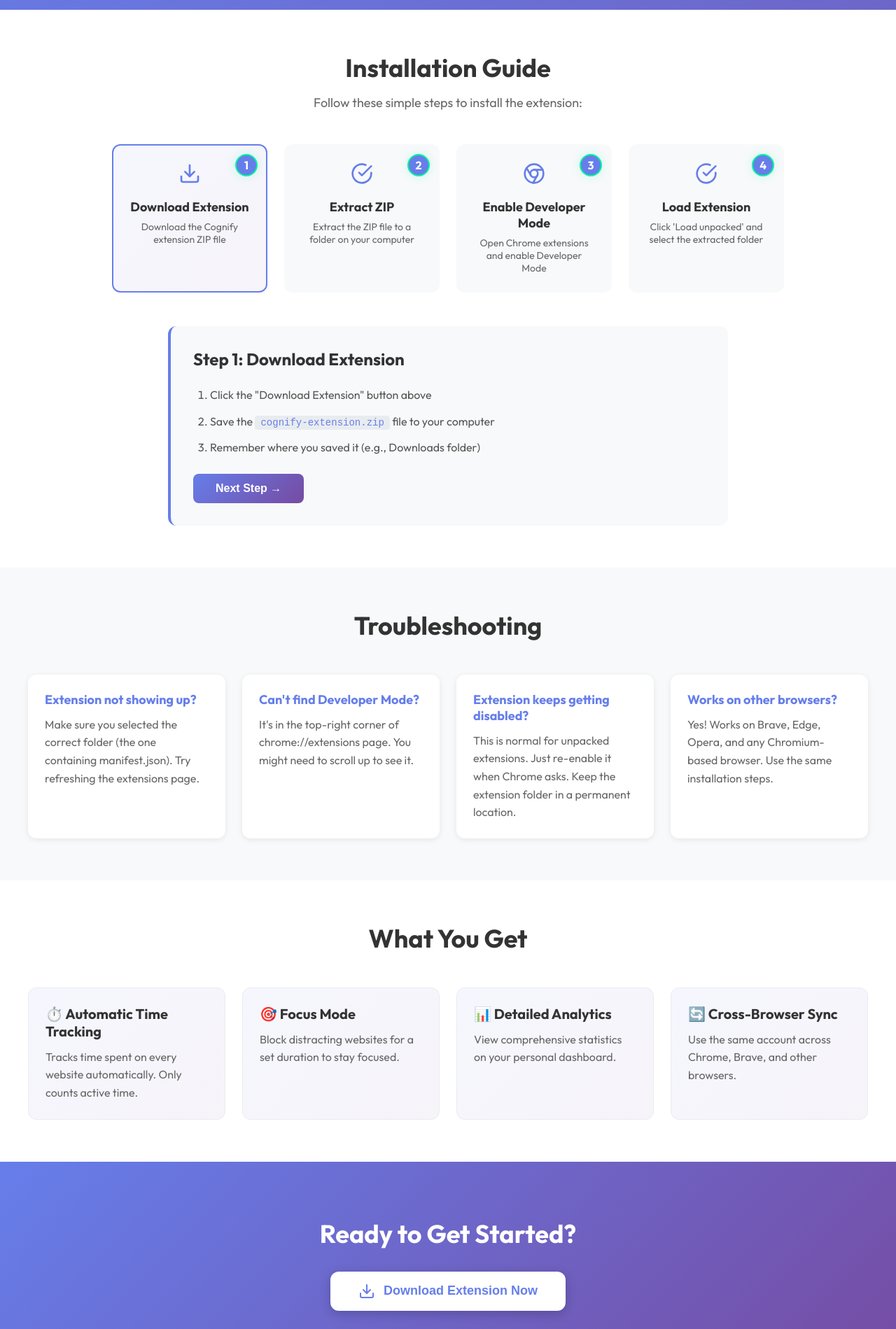
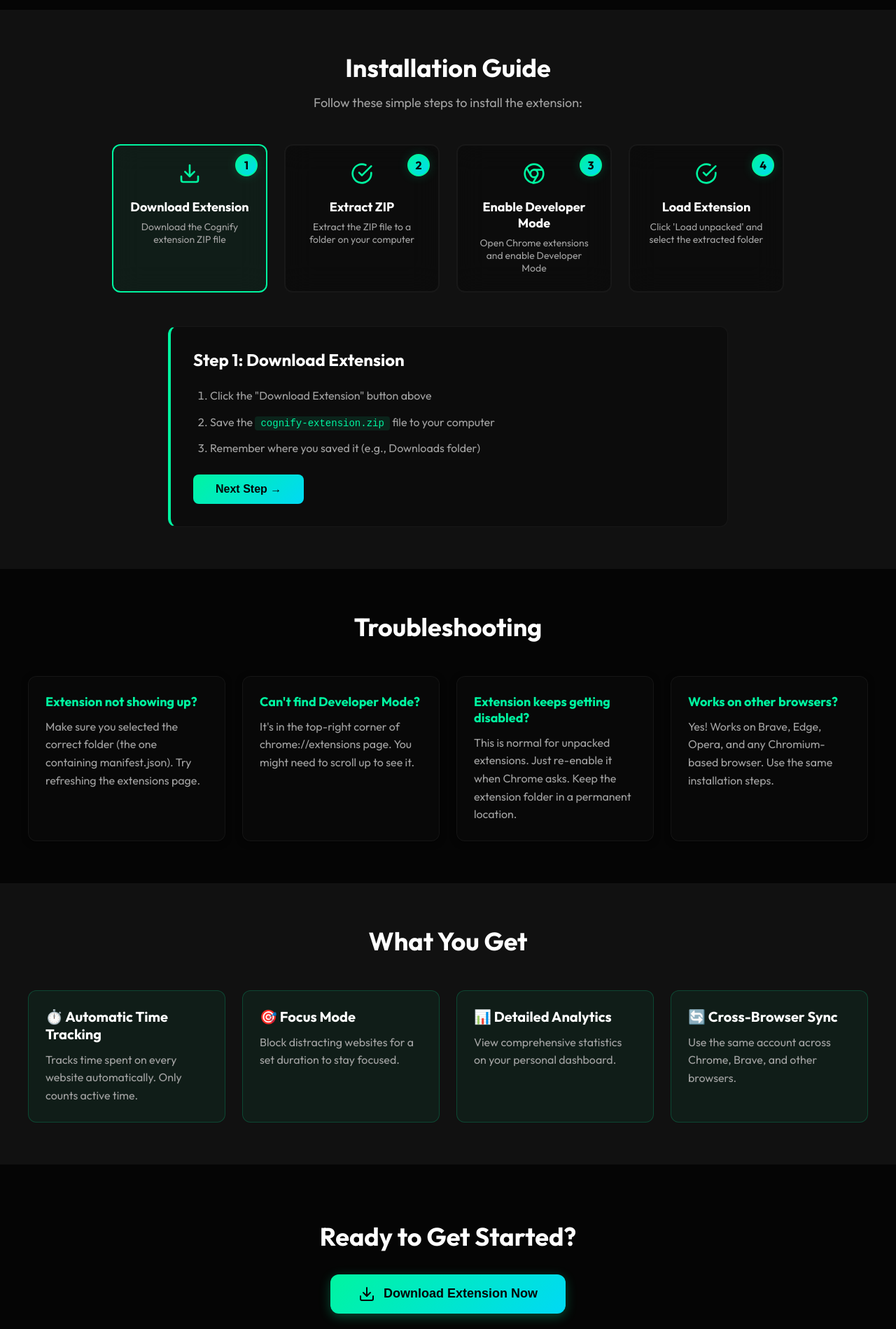
Before and after one commit to Naik-Vedant1234/Cognify, a React (Vite) app in the folder frontend/: page /extension in a window 1280 px wide. Shown: the part 420-2319 px from the top of the page at 70% size. Built offline with nearby package versions, Linux system fonts and the light colour scheme; no server answers; the HTML template or start-up script is replaced by a standard one.

Commit message:
applied global theme to focus mode and extension download pages

```diff
--- a/frontend/src/components/ExtensionDownload.css
+++ b/frontend/src/components/ExtensionDownload.css
@@ -1,12 +1,12 @@
 .extension-download-page {
     min-height: 100vh;
-    background: linear-gradient(135deg, #667eea 0%, #764ba2 100%);
+    background: var(--bg-primary);
 }
 
 .download-hero {
     padding: 80px 20px;
     text-align: center;
-    color: white;
+    color: var(--text-primary);
 }
 
 .hero-content {
@@ -16,7 +16,7 @@
 
 .hero-icon {
     margin-bottom: 20px;
-    filter: drop-shadow(0 4px 8px rgba(0,0,0,0.2));
+    filter: drop-shadow(0 4px 8px rgba(0,245,160,0.2));
 }
 
 .download-hero h1 {
@@ -29,6 +29,7 @@
     font-size: 20px;
     margin-bottom: 32px;
     opacity: 0.95;
+    color: var(--text-secondary);
 }
 
 .download-btn-large {
@@ -38,28 +39,29 @@
     padding: 16px 40px;
     font-size: 18px;
     font-weight: 600;
-    background: white;
-    color: #667eea;
+    background: var(--accent-gradient);
+    color: #050505;
     border: none;
     border-radius: 12px;
     cursor: pointer;
     transition: all 0.3s ease;
-    box-shadow: 0 4px 16px rgba(0,0,0,0.2);
+    box-shadow: 0 4px 16px rgba(0,245,160,0.3);
 }
 
 .download-btn-large:hover {
     transform: translateY(-2px);
-    box-shadow: 0 6px 24px rgba(0,0,0,0.3);
+    box-shadow: 0 6px 24px rgba(0,245,160,0.5);
+    filter: brightness(1.1);
 }
 
 .download-note {
     margin-top: 16px;
     font-size: 14px;
-    opacity: 0.9;
+    color: var(--text-secondary);
 }
 
 .installation-guide {
-    background: white;
+    background: var(--bg-secondary);
     padding: 60px 20px;
 }
 
@@ -67,13 +69,13 @@
     text-align: center;
     font-size: 36px;
     margin-bottom: 16px;
-    color: #333;
+    color: var(--text-primary);
 }
 
 .guide-intro {
     text-align: center;
     font-size: 18px;
-    color: #666;
+    color: var(--text-secondary);
     margin-bottom: 48px;
 }
 
@@ -87,24 +89,26 @@
 }
 
 .step-card {
-    background: #f8f9fa;
+    background: var(--bg-glass);
     padding: 24px;
     border-radius: 12px;
     text-align: center;
     cursor: pointer;
     transition: all 0.3s ease;
-    border: 2px solid transparent;
+    border: 2px solid var(--glass-border);
     position: relative;
+    backdrop-filter: blur(20px);
 }
 
 .step-card:hover {
     transform: translateY(-4px);
-    box-shadow: 0 8px 24px rgba(102, 126, 234, 0.15);
+    box-shadow: 0 8px 24px rgba(0, 245, 160, 0.15);
+    border-color: rgba(0, 245, 160, 0.3);
 }
 
 .step-card.active {
-    border-color: #667eea;
-    background: linear-gradient(135deg, #667eea10, #764ba210);
+    border-color: var(--accent-color);
+    background: rgba(0, 245, 160, 0.05);
 }
 
 .step-number {
@@ -113,8 +117,8 @@
     right: 12px;
     width: 32px;
     height: 32px;
-    background: #667eea;
-    color: white;
+    background: var(--accent-gradient);
+    color: #050505;
     border-radius: 50%;
     display: flex;
     align-items: center;
@@ -124,19 +128,19 @@
 }
 
 .step-icon {
-    color: #667eea;
+    color: var(--accent-color);
     margin-bottom: 16px;
 }
 
 .step-card h3 {
     font-size: 18px;
     margin: 0 0 8px 0;
-    color: #333;
+    color: var(--text-primary);
 }
 
 .step-card p {
     font-size: 14px;
-    color: #666;
+    color: var(--text-secondary);
     margin: 0;
 }
 
@@ -144,15 +148,17 @@
     max-width: 800px;
     margin: 0 auto;
     padding: 32px;
-    background: #f8f9fa;
+    background: var(--bg-glass);
     border-radius: 12px;
-    border-left: 4px solid #667eea;
+    border-left: 4px solid var(--accent-color);
+    border: 1px solid var(--glass-border);
+    border-left: 4px solid var(--accent-color);
 }
 
 .instruction-content h3 {
     font-size: 24px;
     margin: 0 0 24px 0;
-    color: #333;
+    color: var(--text-primary);
 }
 
 .instruction-content ol {
@@ -164,23 +170,23 @@
     margin-bottom: 12px;
     font-size: 16px;
     line-height: 1.6;
-    color: #555;
+    color: var(--text-secondary);
 }
 
 .instruction-content code {
-    background: #e9ecef;
+    background: rgba(0, 245, 160, 0.1);
     padding: 2px 8px;
     border-radius: 4px;
     font-family: 'Courier New', monospace;
     font-size: 14px;
-    color: #667eea;
+    color: var(--accent-color);
 }
 
 .tip-box {
     display: flex;
     gap: 12px;
     padding: 16px;
-    background: #fff3cd;
+    background: rgba(255, 193, 7, 0.1);
     border-left: 4px solid #ffc107;
     border-radius: 8px;
     margin: 24px 0;
@@ -188,14 +194,14 @@
 
 .tip-box p {
     margin: 0;
-    color: #856404;
+    color: #ffc107;
 }
 
 .success-box {
     display: flex;
     gap: 16px;
     padding: 20px;
-    background: #d4edda;
+    background: rgba(40, 167, 69, 0.1);
     border-left: 4px solid #28a745;
     border-radius: 8px;
     margin: 24px 0;
@@ -203,18 +209,18 @@
 
 .success-box h4 {
     margin: 0 0 8px 0;
-    color: #155724;
+    color: #28a745;
 }
 
 .success-box p {
     margin: 0;
-    color: #155724;
+    color: #28a745;
 }
 
 .screenshot-placeholder {
     padding: 32px;
-    background: white;
-    border: 2px dashed #dee2e6;
+    background: var(--bg-primary);
+    border: 2px dashed var(--border-color);
     border-radius: 8px;
     text-align: center;
     margin: 24px 0;
@@ -222,14 +228,14 @@
 
 .screenshot-placeholder p {
     margin: 0;
-    color: #666;
+    color: var(--text-secondary);
     font-size: 16px;
 }
 
 .next-btn {
     padding: 12px 32px;
-    background: linear-gradient(135deg, #667eea 0%, #764ba2 100%);
-    color: white;
+    background: var(--accent-gradient);
+    color: #050505;
     border: none;
     border-radius: 8px;
     font-size: 16px;
@@ -240,11 +246,11 @@
 
 .next-btn:hover {
     transform: translateY(-2px);
-    box-shadow: 0 4px 12px rgba(102, 126, 234, 0.3);
+    box-shadow: 0 4px 12px rgba(0, 245, 160, 0.3);
 }
 
 .troubleshooting-section {
-    background: #f8f9fa;
+    background: var(--bg-primary);
     padding: 60px 20px;
 }
 
@@ -252,7 +258,7 @@
     text-align: center;
     font-size: 36px;
     margin-bottom: 48px;
-    color: #333;
+    color: var(--text-primary);
 }
 
 .faq-grid {
@@ -264,26 +270,28 @@
 }
 
 .faq-item {
-    background: white;
+    background: var(--bg-glass);
+    border: 1px solid var(--glass-border);
     padding: 24px;
     border-radius: 12px;
-    box-shadow: 0 2px 8px rgba(0,0,0,0.08);
+    box-shadow: 0 2px 8px var(--shadow-color);
+    backdrop-filter: blur(20px);
 }
 
 .faq-item h4 {
     font-size: 18px;
     margin: 0 0 12px 0;
-    color: #667eea;
+    color: var(--accent-color);
 }
 
 .faq-item p {
     margin: 0;
-    color: #666;
+    color: var(--text-secondary);
     line-height: 1.6;
 }
 
 .features-section {
-    background: white;
+    background: var(--bg-secondary);
     padding: 60px 20px;
 }
 
@@ -291,7 +299,7 @@
     text-align: center;
     font-size: 36px;
     margin-bottom: 48px;
-    color: #333;
+    color: var(--text-primary);
 }
 
 .features-grid {
@@ -304,28 +312,28 @@
 
 .feature-card {
     padding: 24px;
-    background: linear-gradient(135deg, #667eea10, #764ba210);
+    background: rgba(0, 245, 160, 0.05);
     border-radius: 12px;
-    border: 1px solid #e9ecef;
+    border: 1px solid rgba(0, 245, 160, 0.2);
 }
 
 .feature-card h4 {
     font-size: 20px;
     margin: 0 0 12px 0;
-    color: #333;
+    color: var(--text-primary);
 }
 
 .feature-card p {
     margin: 0;
-    color: #666;
+    color: var(--text-secondary);
     line-height: 1.6;
 }
 
 .cta-section {
-    background: linear-gradient(135deg, #667eea 0%, #764ba2 100%);
+    background: var(--bg-primary);
     padding: 80px 20px;
     text-align: center;
-    color: white;
+    color: var(--text-primary);
 }
 
 .cta-section h2 {
@@ -336,10 +344,11 @@
 .cta-section p {
     margin-top: 24px;
     font-size: 16px;
+    color: var(--text-secondary);
 }
 
 .cta-section a {
-    color: white;
+    color: var(--accent-color);
     text-decoration: underline;
     font-weight: 600;
 }
```
Also changed, not shown: frontend/src/components/FocusMode.css (+79 -81 lines).
